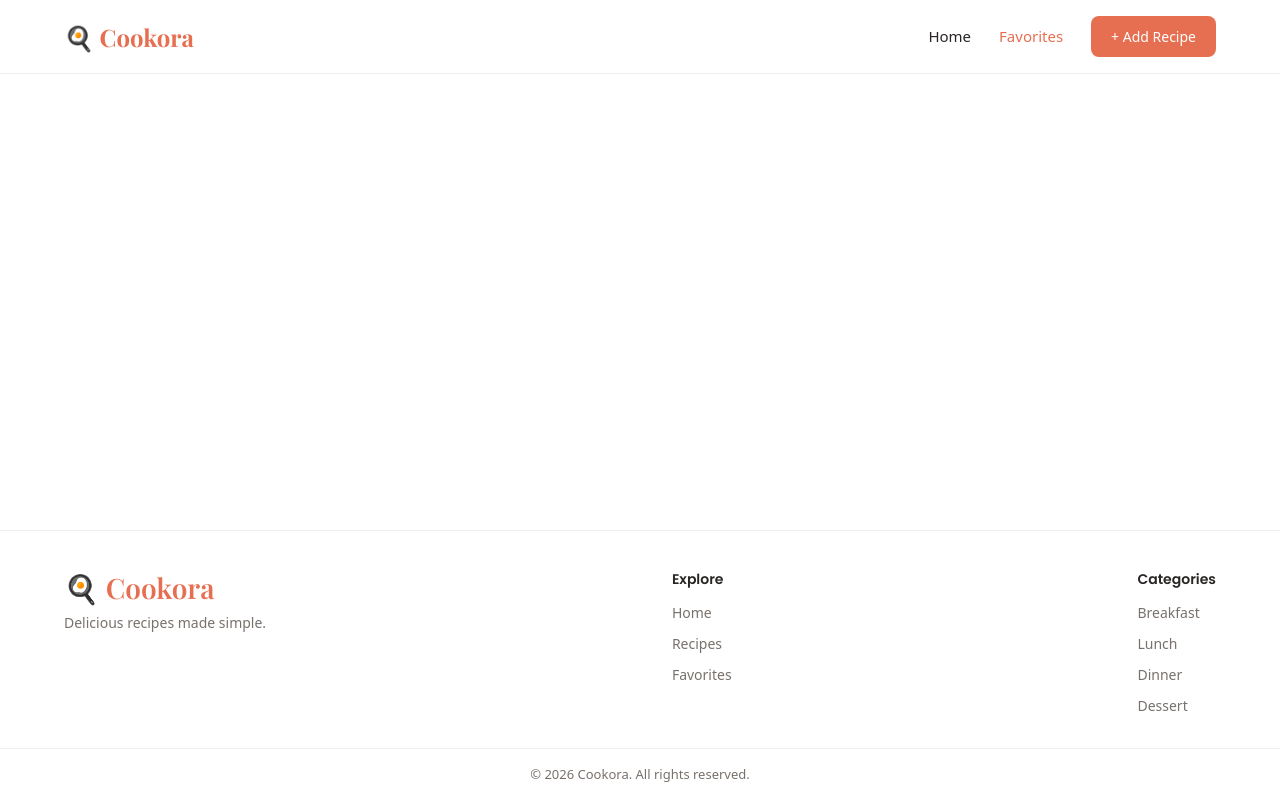
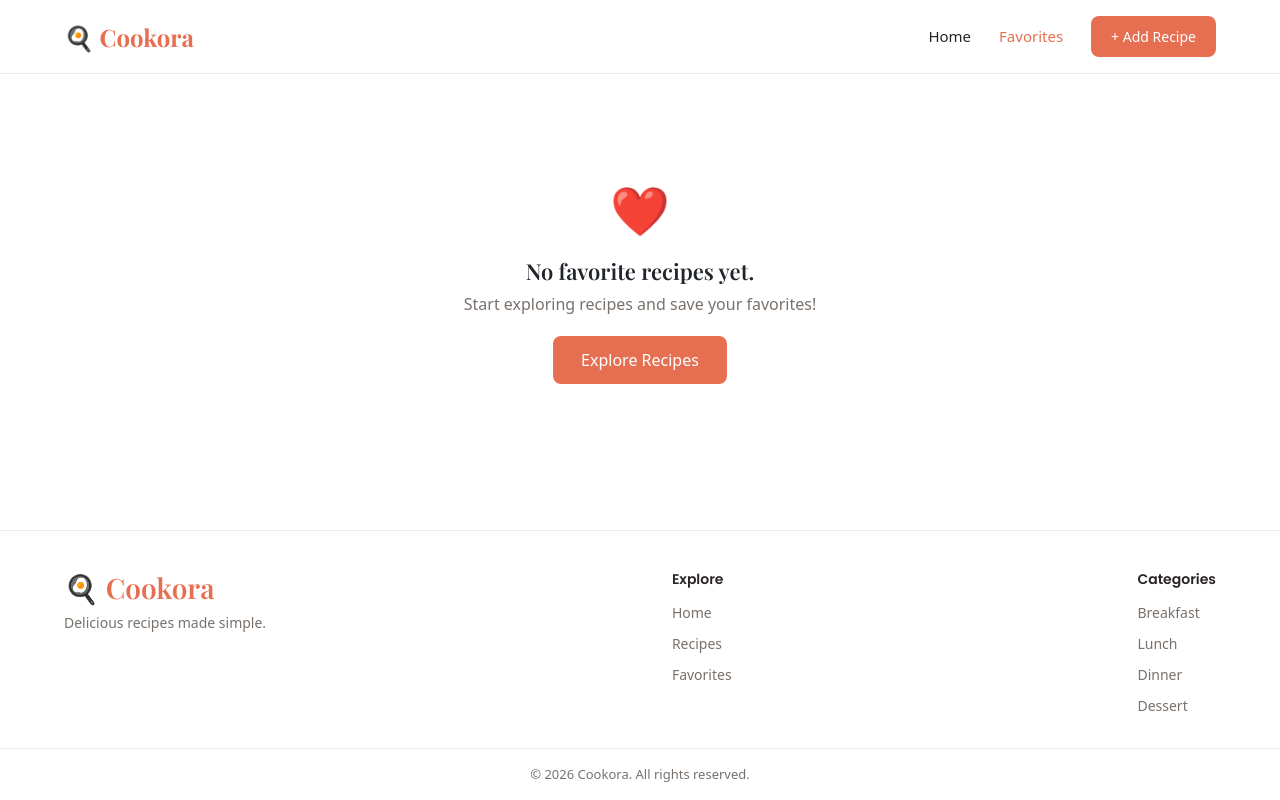
Before and after one commit to imfaiz56/cookora, a React (Vite) app: page /favorites in a window 1280 px wide. Built offline with nearby package versions, Linux system fonts and the light colour scheme.

Commit message:
Add favorites functionality with Local Storage persistence

```diff
--- a/src/App.jsx
+++ b/src/App.jsx
@@ -6,10 +6,12 @@ import Footer from './components/Footer';
 import CategoryFilter from './components/CategoryFilter';
 import RecipeGrid from './components/RecipeGrid';
 import RecipeDetail from './pages/RecipeDetail';
+import Favorites from './pages/Favorites';
 import recipes from './data/recipes';
+import useLocalStorage from './hooks/useLocalStorage';
 import './App.css';
 
-function Home() {
+function Home({ favorites, onToggleFavorite }) {
   const [searchTerm, setSearchTerm] = useState('');
   const [selectedCategory, setSelectedCategory] = useState('All');
 
@@ -23,20 +25,31 @@ function Home() {
     <>
       <Hero searchTerm={searchTerm} onSearchChange={setSearchTerm} />
       <CategoryFilter selectedCategory={selectedCategory} onSelectCategory={setSelectedCategory} />
-      <RecipeGrid recipes={filteredRecipes} />
+      <RecipeGrid recipes={filteredRecipes} favorites={favorites} onToggleFavorite={onToggleFavorite} />
     </>
   );
 }
 
 function App() {
+  const [favorites, setFavorites] = useLocalStorage('cookora_favorites', []);
+
+  const toggleFavorite = (recipeId) => {
+    setFavorites((prev) =>
+      prev.includes(recipeId)
+        ? prev.filter((id) => id !== recipeId)
+        : [...prev, recipeId]
+    );
+  };
+
   return (
     <BrowserRouter>
       <div className="app-wrapper">
         <Navbar />
         <main className="main-content">
           <Routes>
-            <Route path="/" element={<Home />} />
-            <Route path="/recipe/:id" element={<RecipeDetail />} />
+            <Route path="/" element={<Home favorites={favorites} onToggleFavorite={toggleFavorite} />} />
+            <Route path="/recipe/:id" element={<RecipeDetail favorites={favorites} onToggleFavorite={toggleFavorite} />} />
+            <Route path="/favorites" element={<Favorites favorites={favorites} onToggleFavorite={toggleFavorite} />} />
           </Routes>
         </main>
         <Footer />
--- a/src/components/RecipeCard.css
+++ b/src/components/RecipeCard.css
@@ -79,3 +79,23 @@
 .recipe-card-btn:hover {
   background-color: var(--color-primary-dark);
 }
+.recipe-card-favorite {
+  position: absolute;
+  top: 12px;
+  right: 12px;
+  background-color: rgba(255, 255, 255, 0.9);
+  border: none;
+  width: 34px;
+  height: 34px;
+  border-radius: 50%;
+  font-size: 16px;
+  cursor: pointer;
+  display: flex;
+  align-items: center;
+  justify-content: center;
+  transition: transform 0.2s;
+}
+
+.recipe-card-favorite:hover {
+  transform: scale(1.1);
+}
--- a/src/components/RecipeCard.jsx
+++ b/src/components/RecipeCard.jsx
@@ -1,12 +1,18 @@
 import { Link } from 'react-router-dom';
 import './RecipeCard.css';
 
-function RecipeCard({ recipe }) {
+function RecipeCard({ recipe, isFavorite, onToggleFavorite }) {
   return (
     <div className="recipe-card">
       <div className="recipe-card-image-wrapper">
         <img src={recipe.image} alt={recipe.title} className="recipe-card-image" />
         <span className="recipe-card-category">{recipe.category}</span>
+        <button
+          className={`recipe-card-favorite ${isFavorite ? 'active' : ''}`}
+          onClick={() => onToggleFavorite(recipe.id)}
+        >
+          {isFavorite ? '❤️' : '🤍'}
+        </button>
       </div>
 
       <div className="recipe-card-body">
--- a/src/components/RecipeGrid.jsx
+++ b/src/components/RecipeGrid.jsx
@@ -1,7 +1,7 @@
 import RecipeCard from './RecipeCard';
 import './RecipeGrid.css';
 
-function RecipeGrid({ recipes }) {
+function RecipeGrid({ recipes, favorites, onToggleFavorite }) {
   if (recipes.length === 0) {
     return (
       <div className="recipe-grid-empty">
@@ -14,7 +14,12 @@ function RecipeGrid({ recipes }) {
   return (
     <div className="recipe-grid">
       {recipes.map((recipe) => (
-        <RecipeCard key={recipe.id} recipe={recipe} />
+        <RecipeCard
+          key={recipe.id}
+          recipe={recipe}
+          isFavorite={favorites.includes(recipe.id)}
+          onToggleFavorite={onToggleFavorite}
+        />
       ))}
     </div>
   );
--- /dev/null
+++ b/src/hooks/useLocalStorage.js
@@ -0,0 +1,20 @@
+import { useState, useEffect } from 'react';
+
+function useLocalStorage(key, initialValue) {
+  const [value, setValue] = useState(() => {
+    try {
+      const stored = localStorage.getItem(key);
+      return stored ? JSON.parse(stored) : initialValue;
+    } catch {
+      return initialValue;
+    }
+  });
+
+  useEffect(() => {
+    localStorage.setItem(key, JSON.stringify(value));
+  }, [key, value]);
+
+  return [value, setValue];
+}
+
+export default useLocalStorage;
--- /dev/null
+++ b/src/pages/Favorites.css
@@ -0,0 +1,35 @@
+.favorites-title {
+  text-align: center;
+  font-size: 32px;
+  margin: 40px 0 0;
+}
+
+.favorites-empty {
+  text-align: center;
+  padding: 100px 24px;
+}
+
+.favorites-empty p {
+  font-size: 48px;
+  margin-bottom: 12px;
+}
+
+.favorites-empty h2 {
+  font-size: 22px;
+  margin-bottom: 8px;
+}
+
+.favorites-empty span {
+  color: var(--color-text-secondary);
+  display: block;
+  margin-bottom: 20px;
+}
+
+.favorites-empty-link {
+  display: inline-block;
+  background-color: var(--color-primary);
+  color: white !important;
+  padding: 12px 28px;
+  border-radius: 8px;
+  font-weight: 500;
+}
--- /dev/null
+++ b/src/pages/Favorites.jsx
@@ -0,0 +1,32 @@
+import { Link } from 'react-router-dom';
+import RecipeGrid from '../components/RecipeGrid';
+import recipes from '../data/recipes';
+import './Favorites.css';
+
+function Favorites({ favorites, onToggleFavorite }) {
+  const favoriteRecipes = recipes.filter((recipe) => favorites.includes(recipe.id));
+
+  if (favoriteRecipes.length === 0) {
+    return (
+      <div className="favorites-empty">
+        <p>❤️</p>
+        <h2>No favorite recipes yet.</h2>
+        <span>Start exploring recipes and save your favorites!</span>
+        <Link to="/" className="favorites-empty-link">Explore Recipes</Link>
+      </div>
+    );
+  }
+
+  return (
+    <div className="favorites-page">
+      <h1 className="favorites-title">My Favorite Recipes</h1>
+      <RecipeGrid
+        recipes={favoriteRecipes}
+        favorites={favorites}
+        onToggleFavorite={onToggleFavorite}
+      />
+    </div>
+  );
+}
+
+export default Favorites;
--- a/src/pages/RecipeDetail.css
+++ b/src/pages/RecipeDetail.css
@@ -108,3 +108,16 @@
     grid-template-columns: 1fr;
   }
 }
+.favorite-toggle-btn {
+  display: block;
+  margin-bottom: 28px;
+  padding: 10px 20px;
+  border-radius: 8px;
+  border: 1px solid var(--color-primary);
+  background-color: white;
+  color: var(--color-primary);
+  font-family: var(--font-body);
+  font-size: 14px;
+  font-weight: 500;
+  cursor: pointer;
+}
--- a/src/pages/RecipeDetail.jsx
+++ b/src/pages/RecipeDetail.jsx
@@ -2,7 +2,7 @@ import { useParams, Link } from 'react-router-dom';
 import recipes from '../data/recipes';
 import './RecipeDetail.css';
 
-function RecipeDetail() {
+function RecipeDetail({ favorites, onToggleFavorite }) {
   const { id } = useParams();
   const recipe = recipes.find((r) => r.id === parseInt(id));
 
@@ -15,6 +15,8 @@ function RecipeDetail() {
       </div>
     );
   }
+
+  const isFavorite = favorites.includes(recipe.id);
 
   return (
     <div className="recipe-detail">
@@ -33,6 +35,13 @@ function RecipeDetail() {
           <span>👥 {recipe.servings} servings</span>
           <span>🏷 {recipe.difficulty}</span>
         </div>
+
+        <button
+          className="favorite-toggle-btn"
+          onClick={() => onToggleFavorite(recipe.id)}
+        >
+          {isFavorite ? '❤️ Remove from Favorites' : '🤍 Add to Favorites'}
+        </button>
 
         <div className="recipe-detail-sections">
           <div className="recipe-detail-section">
```
